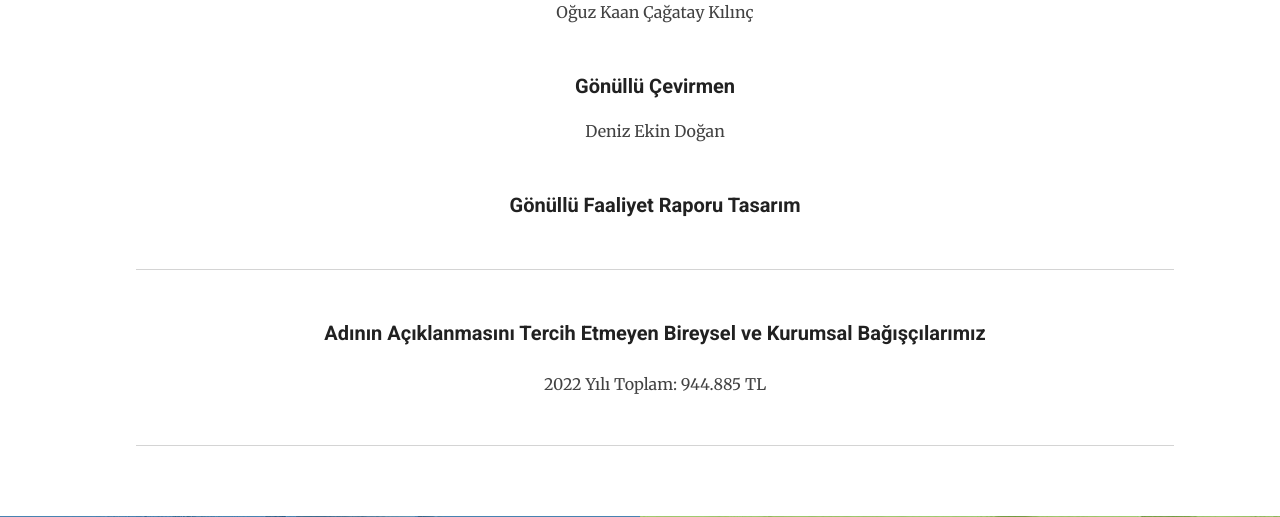
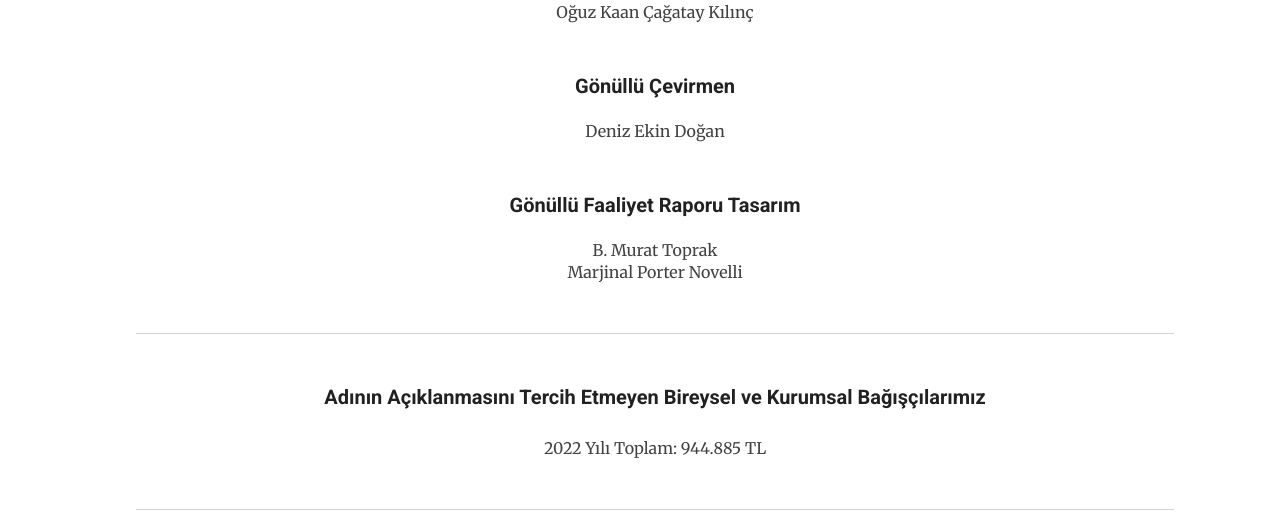
Before and after one commit to okcknet/sendegel, a PHP site: page /destekcilerimiz.php in a window 1280 px wide. Shown: the part 5415-5932 px from the top of the page. Run offline with PHP 8.4, Linux system fonts and the light colour scheme; data that the repository does not hold is empty.

Commit message:
Update site-supporters.php

```diff
--- a/assets/data/site-supporters.php
+++ b/assets/data/site-supporters.php
@@ -148,7 +148,7 @@
 					array(
 							"title" => "Gönüllü Faaliyet Raporu Tasarım",
 							"title-en" => "Volunteer Activity Report Design",
-							"supporter" => ""
+							"supporter" => "B. Murat Toprak<br/>Marjinal Porter Novelli"
 					)
 			),
 			"secret_supporters" => array(
```
